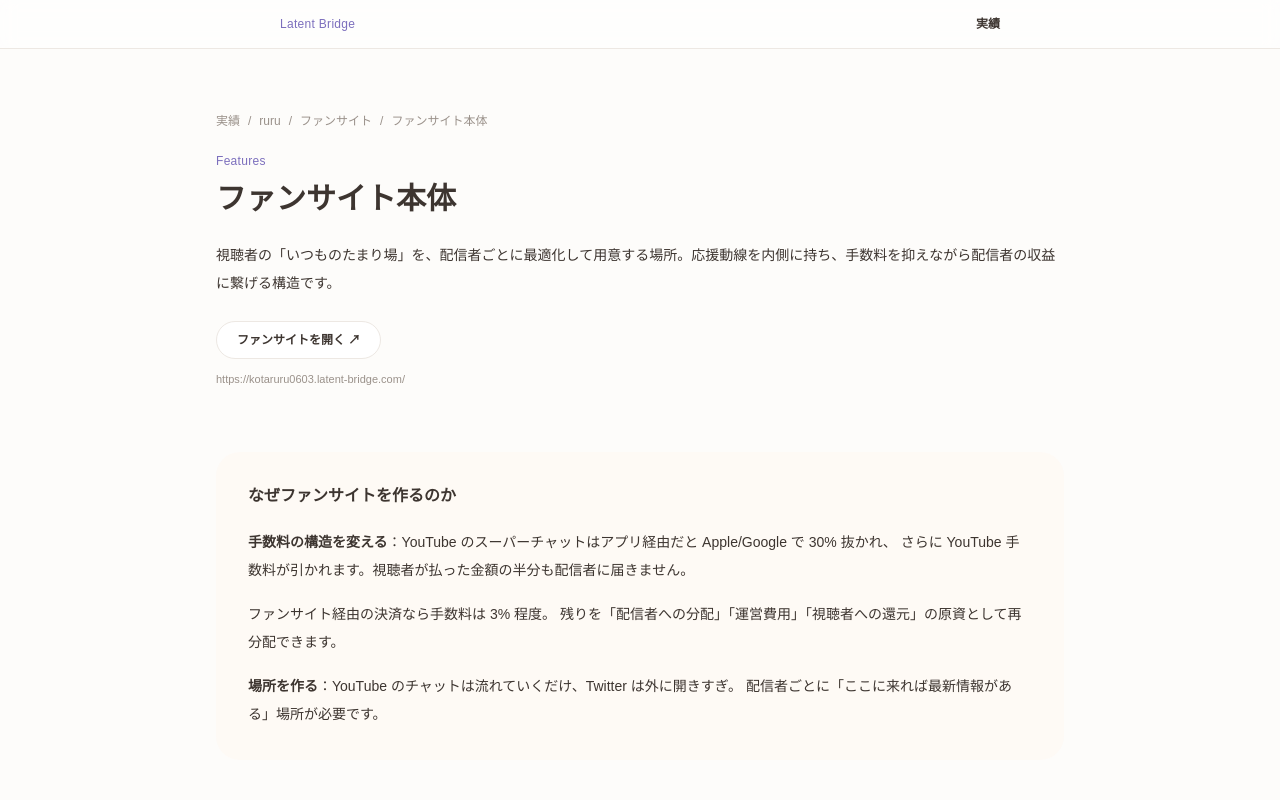
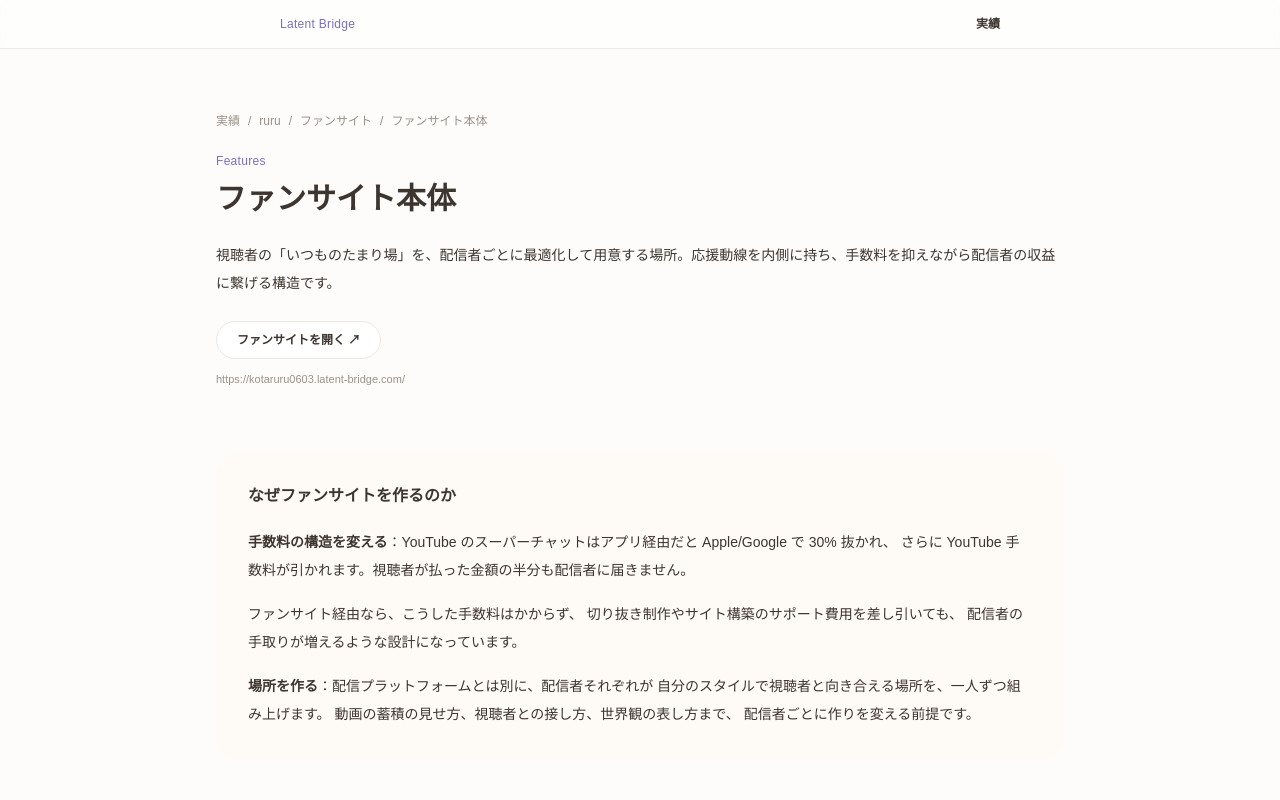
Before and after one commit to latent-bridge/site, a Next.js app: page /site/works/kotaruru0603/fan-site/features in a window 1280 px wide. Shown: the top 800 px of the page. Built offline with nearby package versions, Linux system fonts and the light colour scheme; a web font is replaced by a local one.

Commit message:
Sync from monorepo @ 204024a

```diff
--- a/app/works/kotaruru0603/fan-site/features/page.tsx
+++ b/app/works/kotaruru0603/fan-site/features/page.tsx
@@ -28,13 +28,16 @@ export default function FanSiteMain() {
             さらに YouTube 手数料が引かれます。視聴者が払った金額の半分も配信者に届きません。
           </p>
           <p>
-            ファンサイト経由の決済なら手数料は 3% 程度。
-            残りを「配信者への分配」「運営費用」「視聴者への還元」の原資として再分配できます。
+            ファンサイト経由なら、こうした手数料はかからず、
+            切り抜き制作やサイト構築のサポート費用を差し引いても、
+            配信者の手取りが増えるような設計になっています。
           </p>
           <p>
             <span className="font-bold">場所を作る</span>
-            ：YouTube のチャットは流れていくだけ、Twitter は外に開きすぎ。
-            配信者ごとに「ここに来れば最新情報がある」場所が必要です。
+            ：配信プラットフォームとは別に、配信者それぞれが
+            自分のスタイルで視聴者と向き合える場所を、一人ずつ組み上げます。
+            動画の蓄積の見せ方、視聴者との接し方、世界観の表し方まで、
+            配信者ごとに作りを変える前提です。
           </p>
         </div>
       </section>
```
